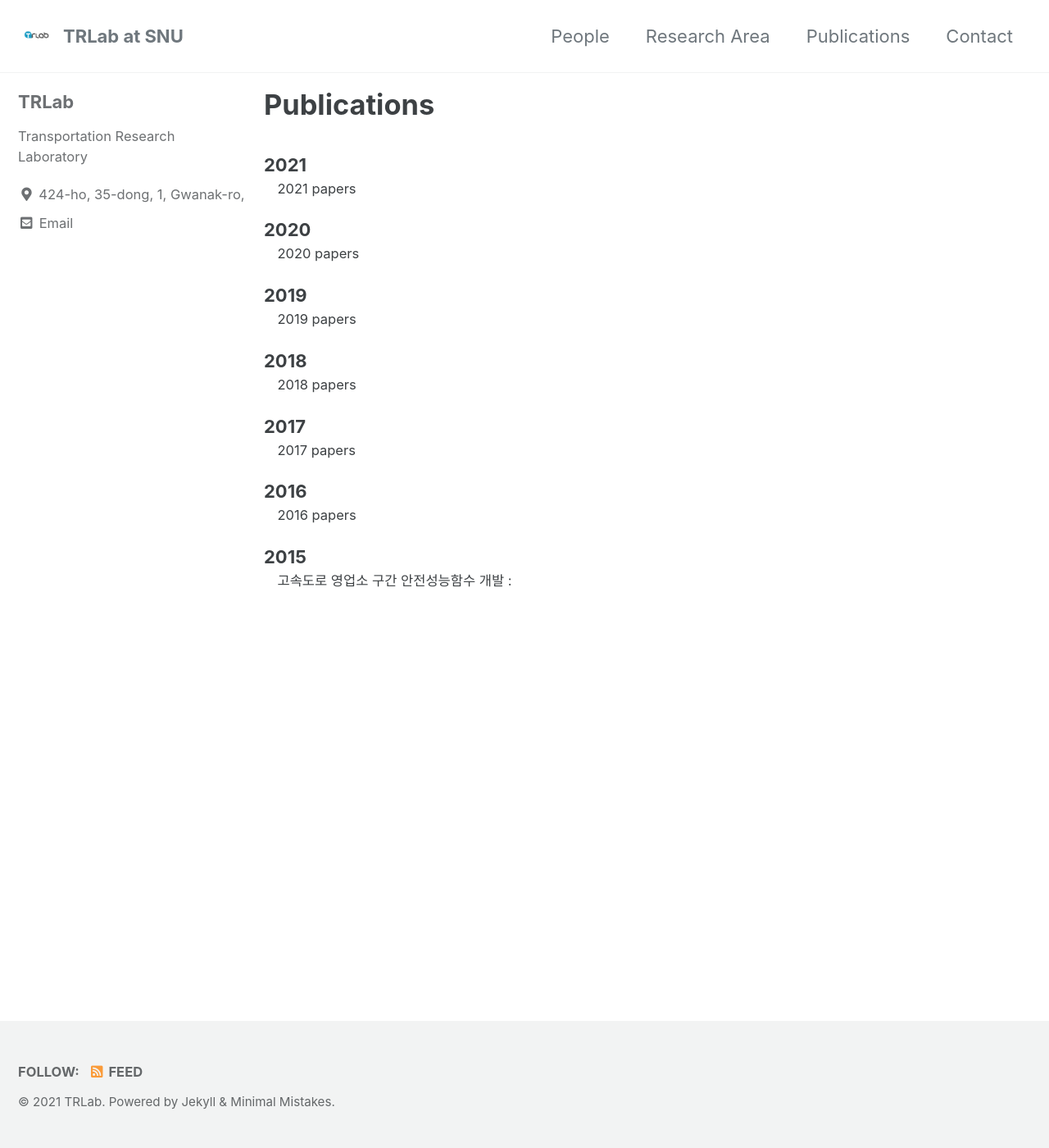
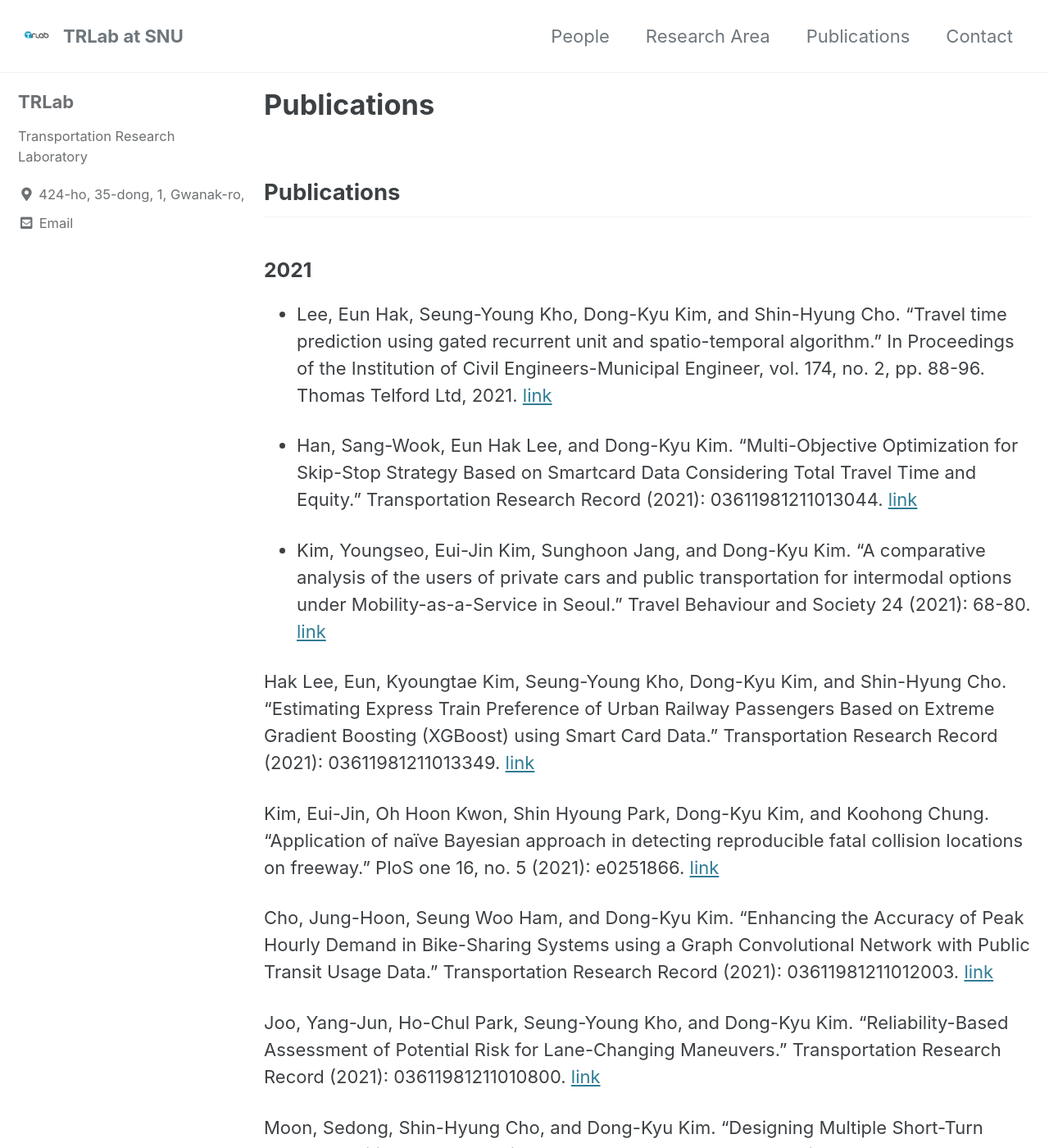
Before and after one commit to trlab-snu/trlab-snu.github.io, a Jekyll site: the page built from _pages/publications.md, in a window 1280 px wide and 1400 px high. Shown: the whole window at 82% size. Built offline with Jekyll 4.4.1, drawn with Linux system fonts in a browser that asks for light colours; cached includes are drawn as plain includes; some of the changed text lies outside the part shown.

Commit message:
publications

```diff
--- a/_pages/publications.md
+++ b/_pages/publications.md
@@ -4,30 +4,37 @@ permalink: /publications
 author_profile: true
 ---
 
-2021
-:   2021 papers
+## Publications
 
-2020
-:   2020 papers
+### 2021
+- Lee, Eun Hak, Seung-Young Kho, Dong-Kyu Kim, and Shin-Hyung Cho. "Travel time prediction using gated recurrent unit and spatio-temporal algorithm." In Proceedings of the Institution of Civil Engineers-Municipal Engineer, vol. 174, no. 2, pp. 88-96. Thomas Telford Ltd, 2021. [link](<https://www.icevirtuallibrary.com/doi/pdf/10.1680/jmuen.20.00004>)
+
+- Han, Sang-Wook, Eun Hak Lee, and Dong-Kyu Kim. "Multi-Objective Optimization for Skip-Stop Strategy Based on Smartcard Data Considering Total Travel Time and Equity." Transportation Research Record (2021): 03611981211013044. [link](<https://journals.sagepub.com/doi/pdf/10.1177/03611981211013044>)
+
+- Kim, Youngseo, Eui-Jin Kim, Sunghoon Jang, and Dong-Kyu Kim. "A comparative analysis of the users of private cars and public transportation for intermodal options under Mobility-as-a-Service in Seoul." Travel Behaviour and Society 24 (2021): 68-80. [link](<https://reader.elsevier.com/reader/sd/pii/S2214367X21000211?token=4BDF40AD3D6E6F6AA24E0BE0F2439539F145ACB7CE9A8CEF55A42E3538E5E3D2D1383B2E2A8486B7996A18CB1779F4DC&originRegion=us-east-1&originCreation=20210630003924>)
+
+Hak Lee, Eun, Kyoungtae Kim, Seung-Young Kho, Dong-Kyu Kim, and Shin-Hyung Cho. "Estimating Express Train Preference of Urban Railway Passengers Based on Extreme Gradient Boosting (XGBoost) using Smart Card Data." Transportation Research Record (2021): 03611981211013349. [link](<https://journals.sagepub.com/doi/pdf/10.1177/03611981211013349>)
+
+Kim, Eui-Jin, Oh Hoon Kwon, Shin Hyoung Park, Dong-Kyu Kim, and Koohong Chung. "Application of naïve Bayesian approach in detecting reproducible fatal collision locations on freeway." PloS one 16, no. 5 (2021): e0251866. [link](<https://journals.plos.org/plosone/article?id=10.1371/journal.pone.0251866>)
+
+Cho, Jung-Hoon, Seung Woo Ham, and Dong-Kyu Kim. "Enhancing the Accuracy of Peak Hourly Demand in Bike-Sharing Systems using a Graph Convolutional Network with Public Transit Usage Data." Transportation Research Record (2021): 03611981211012003. [link](<https://journals.sagepub.com/doi/pdf/10.1177/03611981211012003>)
+
+Joo, Yang-Jun, Ho-Chul Park, Seung-Young Kho, and Dong-Kyu Kim. "Reliability-Based Assessment of Potential Risk for Lane-Changing Maneuvers." Transportation Research Record (2021): 03611981211010800. [link](<https://journals.sagepub.com/doi/pdf/10.1177/03611981211010800>)
+
+Moon, Sedong, Shin-Hyung Cho, and Dong-Kyu Kim. "Designing Multiple Short-Turn Routes to Mitigate the Crowding on a Bus Network." Transportation Research Record (2021): 03611981211003899. [link](<https://journals.sagepub.com/doi/pdf/10.1177/03611981211003899>)
+
+Ham, Seung Woo, Jung-Hoon Cho, Sangwoo Park, and Dong-Kyu Kim. "Spatiotemporal Demand Prediction Model for E-Scooter Sharing Services with Latent Feature and Deep Learning." Transportation Research Record (2021): 03611981211003896. [link](<https://journals.sagepub.com/doi/pdf/10.1177/03611981211003896>)
+
+MOON, Sedong, Dong-Kyu KIM, Seung-Young KHO, and Shin-Hyung CHO. "Performance Measurement and Determination of Introduction Criteria for Peak Demand Responsive Transit Service." (2021): 100-114. [link](<https://www.jkst.or.kr/articles/xml/m4A7/>)
+
+Kim, Eui-Jin. "Analysis of Travel Mode Choice in Seoul Using an Interpretable Machine Learning Approach." Journal of Advanced Transportation 2021 (2021). [link](<https://downloads.hindawi.com/journals/jat/2021/6685004.pdf>)
+
+Kim, Eui-Jin, Oh Hoon Kwon, Shin Hyoung Park, Dong-Kyu Kim, and Koohong Chung. "Application of naïve Bayesian approach in detecting reproducible fatal collision locations on freeway." PloS one 16, no. 5 (2021): e0251866. [link](<https://journals.plos.org/plosone/article?id=10.1371/journal.pone.0251866>)
+
+Kim, Eui-Jin, Youngseo Kim, Sunghoon Jang, and Dong-Kyu Kim. "Tourists’ preference on the combination of travel modes under Mobility-as-a-Service environment." Transportation Research Part A: Policy and Practice 150 (2021): 236-255. [link](<https://reader.elsevier.com/reader/sd/pii/S0965856421001634?token=61CBF1F81989D63D9E20A952DFC304DCA2CA4C0C17AC54B49D8199B94CBA05BA57BC2E081E1F957CE7147927B86B896D&originRegion=us-east-1&originCreation=20210630004906>)
 
 
-2019
-:   2019 papers
+### 2020
+- Seo, Jeongwook, Shin-Hyung Cho, Dong-Kyu Kim, and Peter Young-Jin Park. "Analysis of overlapping origin–destination pairs between bus stations to enhance the efficiency of bus operations." IET Intelligent Transport Systems 14, no. 6 (2020): 545-553. [link](<https://ietresearch.onlinelibrary.wiley.com/doi/epdf/10.1049/iet-its.2019.0158>)
 
-
-2018
-:   2018 papers
-
-
-2017
-:   2017 papers
-
-
-2016
-:   2016 papers
-
-
-2015
-
-:   고속도로 영업소 구간 안전성능함수 개발
-:
+- Kapuku, Christian, Seung-Young Kho, Dong-Kyu Kim, and Shin-Hyung Cho. "Modeling the competitiveness of a bike-sharing system using bicycle GPS and transit smartcard data." Transportation Letters (2020): 1-5. [link](<https://www.tandfonline.com/doi/pdf/10.1080/19427867.2020.1758389?needAccess=true>)
```
